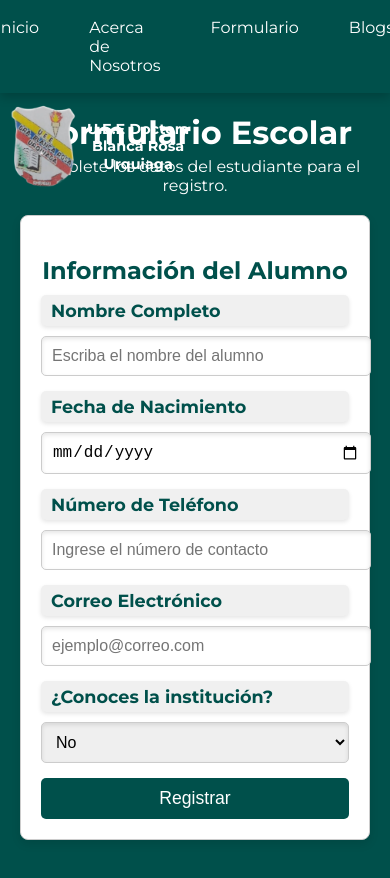
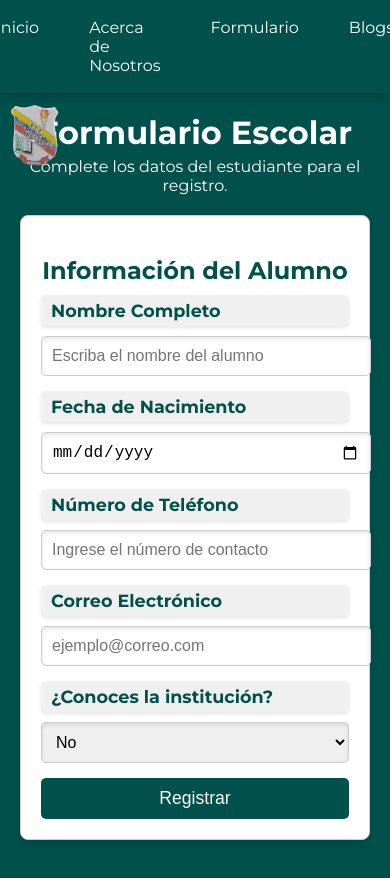
Before and after one commit to blancarosaurquiaga/edu, a plain HTML site: page Formulario.html in a window 390 px wide. Drawn offline with Linux system fonts and the light colour scheme.

Commit message:
Add files via upload

```diff
--- a/css/Formulario.css
+++ b/css/Formulario.css
@@ -168,3 +168,25 @@ padding: 5px 10px; /* Agrega espacio interno para comodidad visual */
 border-radius: 5px; /* Bordes redondeados para un toque moderno */
 box-shadow: 0 2px 4px rgba(0, 0, 0, 0.1); /* Sombra ligera */
 }
+
+@media (max-width: 768px) {
+    .header__logo-container {
+        flex-direction: column; /* Apila el logo y el texto */
+        align-items: center;
+        gap: 5px; /* Espacio reducido entre elementos */
+    }
+
+    .header__logo {
+        width: 50px; /* Tamaño reducido del logo */
+        height: auto; /* Mantén proporciones */
+    }
+
+    .header__logo-text {
+        display: none !important; /* Fuerza la ocultación del texto dentro del logo */
+    }
+
+    .header__name {
+        font-size: 0.9rem; /* Ajusta el tamaño del texto adicional */
+        text-align: center; /* Centra el texto adicional */
+    }
+}
```
